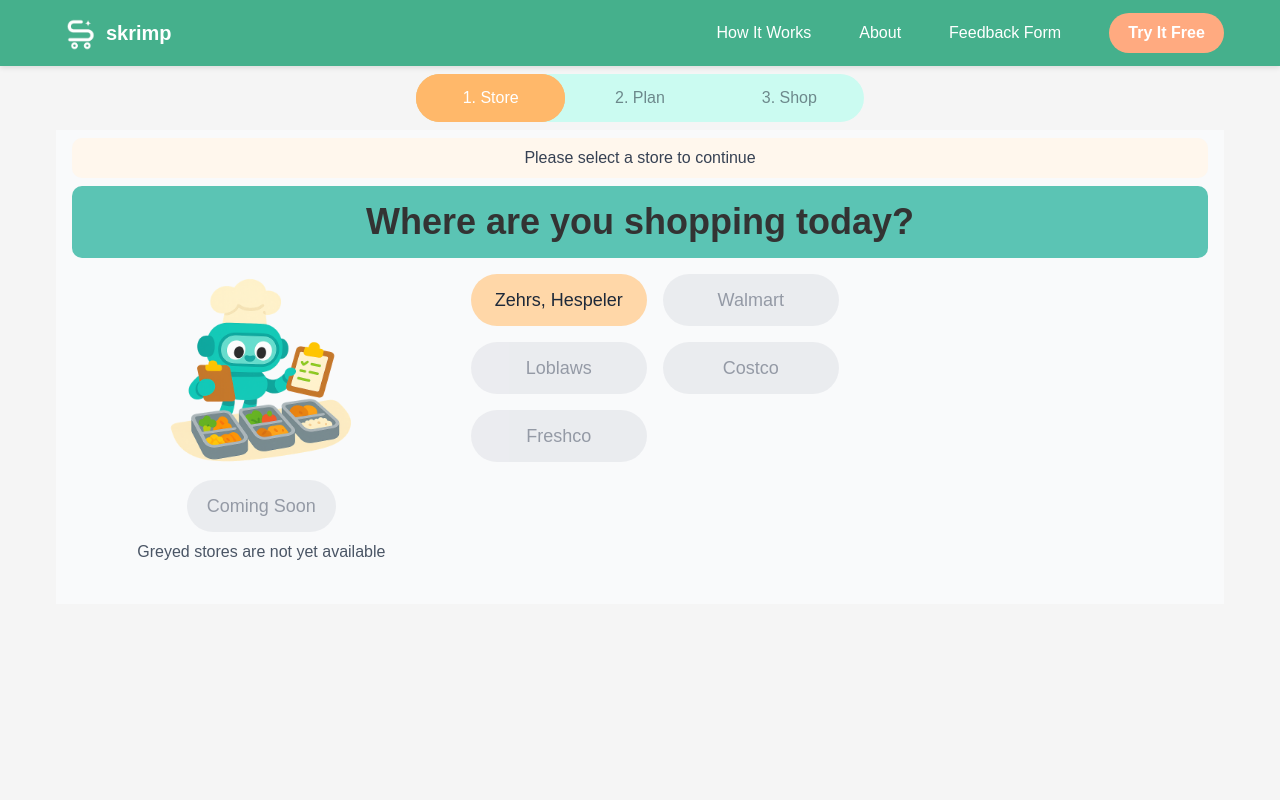
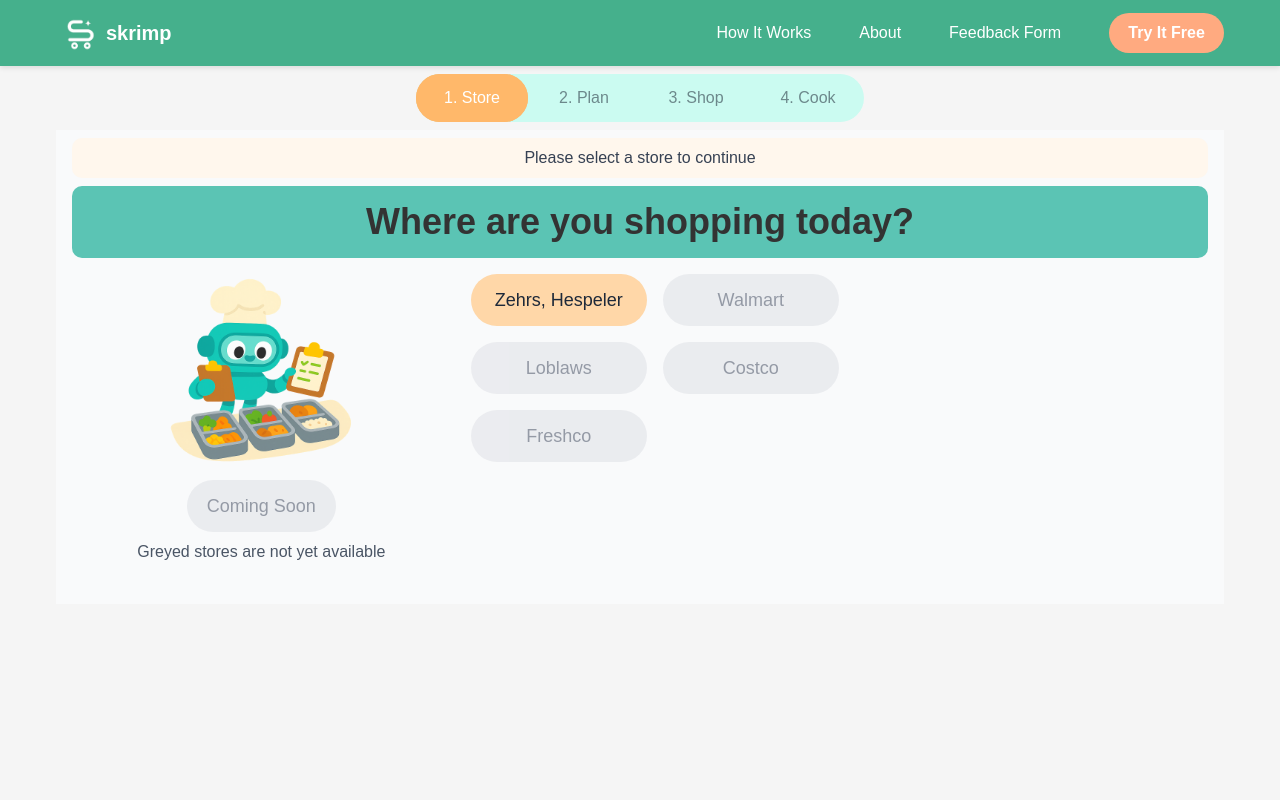
Before and after one commit to henliz/eCo-op, a Next.js app in the folder frontend/: page /plan in a window 1280 px wide. Shown: the top 800 px of the page. Built offline with nearby package versions, Linux system fonts and the light colour scheme.

Commit message:
Added Step 4. Cook to the slider.

```diff
--- a/frontend/app/plan/page.tsx
+++ b/frontend/app/plan/page.tsx
@@ -4,18 +4,20 @@
 import { motion } from 'framer-motion';
 
 import Header from '@/components/layout/Header';
-import Footer        from '@/components/layout/Footer';
+import Footer from '@/components/layout/Footer';
 import StoreSelector from '@/components/meal-planner/StoreSelector';
 import { MealPlanScreen } from '@/components/meal-planner/MealPlanScreen';
 import { GroceryScreen } from '@/components/meal-planner/GroceryScreen';
+import { CookScreen } from '@/components/meal-planner/CookScreen'; // NEW
 import { usePlannerStore } from '@/components/meal-planner/usePlannerStore';
 
-type View = 'store' | 'plan' | 'groceries';
+type View = 'store' | 'plan' | 'groceries' | 'cook'; // UPDATED
 
 const tabs: { label: string; value: View }[] = [
-  { label: '1. Store', value: 'store' },
-  { label: '2. Plan',   value: 'plan' },
-  { label: '3. Shop', value: 'groceries' },
+  { label: '1. Store',    value: 'store' },
+  { label: '2. Plan',     value: 'plan' },
+  { label: '3. Shop',     value: 'groceries' },
+  { label: '4. Cook',     value: 'cook' },        // NEW
 ];
 
 export default function MealPlannerPage() {
@@ -24,16 +26,13 @@
 
   // Helper to determine if tabs should be enabled
   const isTabEnabled = (tabId: View) => {
-    // Store tab is always enabled
     if (tabId === 'store') return true;
-
-    // Other tabs are only enabled if a store is selected and data is loaded
+    // Other tabs only enabled once store is selected and data is loaded
     return !!selectedStore && isDataLoaded;
   };
 
   // Handle tab change
   const handleViewChange = (newView: View) => {
-    // Only allow changing to tabs that are enabled
     if (isTabEnabled(newView)) {
       setView(newView);
     }
@@ -45,10 +44,7 @@
       <div className="container mx-auto p-2 min-h-screen">
         {/* --- OVERSIZED PILL TOGGLE --- */}
         <div className="relative mx-auto mt-2 mb-2 w-full max-w-md h-12">
-          {/* background track */}
           <div className="absolute inset-0 bg-teal-100 rounded-full" />
-
-          {/* buttons */}
           <div className="absolute inset-0 flex">
             {tabs.map((tab) => (
               <button
@@ -68,8 +64,6 @@
               </button>
             ))}
           </div>
-
-          {/* sliding highlight */}
           <motion.div
             layoutId="tabHighlight"
             transition={{ type: 'spring', stiffness: 300, damping: 30 }}
@@ -83,13 +77,11 @@
 
         {/* --- Content Panels --- */}
         {view === 'store' && <StoreSelector />}
+        {view === 'plan' && isTabEnabled('plan') && <MealPlanScreen />}
+        {view === 'groceries' && isTabEnabled('groceries') && <GroceryScreen />}
+        {view === 'cook' && isTabEnabled('cook') && <CookScreen />} {/* NEW */}
+      </div>
 
-        {view === 'plan' && isTabEnabled('plan') && <MealPlanScreen />}
-
-        {view === 'groceries' && isTabEnabled('groceries') && <GroceryScreen />}
-
-      </div>
-      <br></br>
       <Footer />
     </>
   );
--- /dev/null
+++ b/frontend/components/meal-planner/CookScreen.tsx
@@ -0,0 +1,9 @@
+// components/meal-planner/CookScreen.tsx
+export function CookScreen() {
+  return (
+    <div>
+      <h2 className="text-2xl font-bold mb-4">Cook</h2>
+      {/* Your cooking instructions, timers, etc. */}
+    </div>
+  );
+}
```
